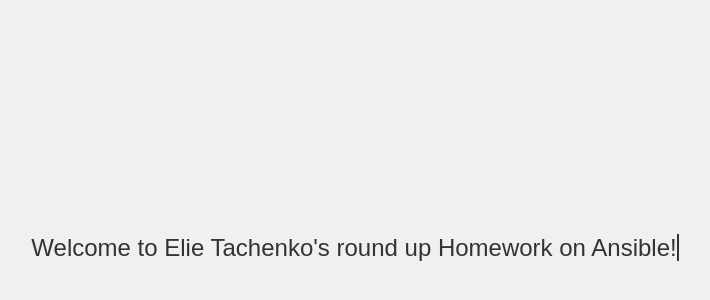
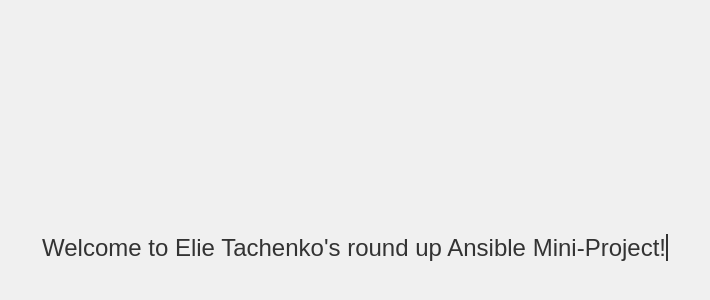
Before and after one commit to etachenko/ansible-repo, a plain HTML site: page index.html in a window 1280 px wide. Shown: the part 152-452 px from the top of the page, without its empty margins (285-995 px from the left). Drawn offline with Linux system fonts and the light colour scheme.

Commit message:
update index.html

```diff
--- a/index.html
+++ b/index.html
@@ -42,7 +42,7 @@
 </head>
 <body>
     <div class="message-container">
-        <span class="typing-effect">Welcome to Elie Tachenko's round up Homework on Ansible!</span>
+        <span class="typing-effect">Welcome to Elie Tachenko's round up Ansible Mini-Project!</span>
     </div>
 </body>
 </html>
```
